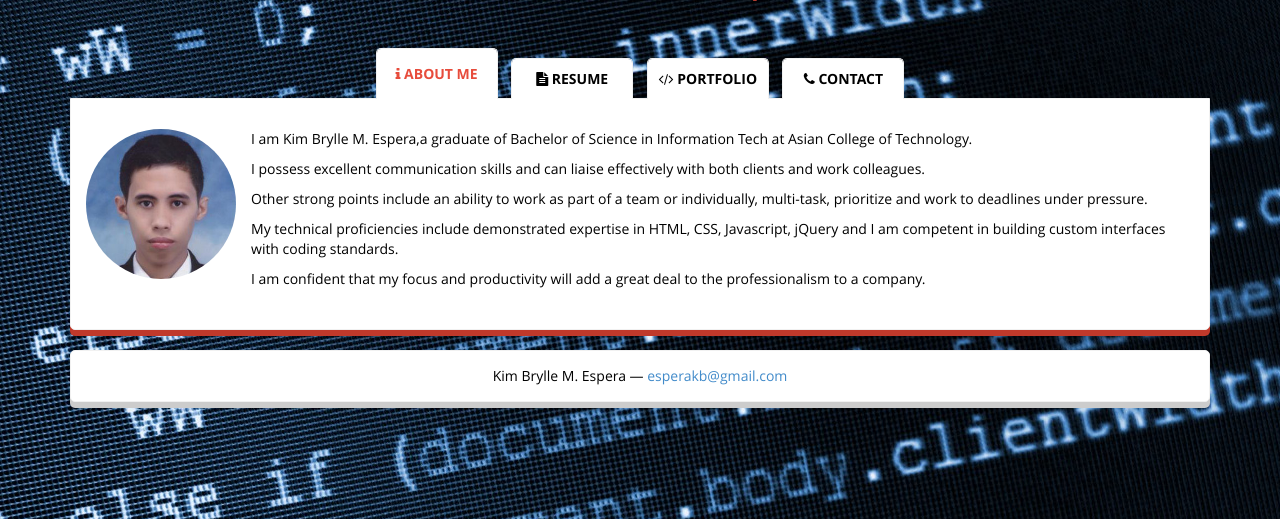
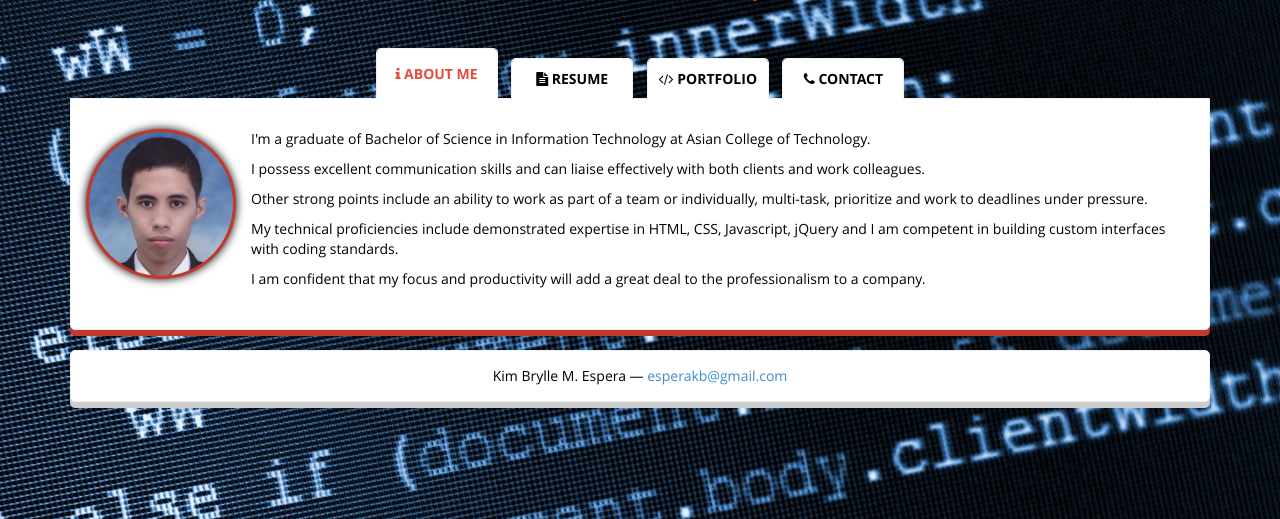
Before and after one commit to kimbrylle/kimbrylle.github.io, a PHP site: page / in a window 1280 px wide. Shown: the part 132-651 px from the top of the page. Run offline with PHP 8.4, Linux system fonts and the light colour scheme.

Commit message:
Update the about section and added hover effect for the portfolio.

```diff
--- a/css/styles.css
+++ b/css/styles.css
@@ -170,10 +170,15 @@ header h4 {
 }
 
 .photo img {
+	background: #c0392b;
 	-webkit-border-radius: 50%;
 	   -moz-border-radius: 50%;
 			border-radius: 50%;
+	-webkit-box-shadow: 0 0 10px #000;
+	   -moz-box-shadow: 0 0 10px #000;
+			box-shadow: 0 0 10px #000;
 	max-width: 150px;
+	padding: 3px;
 	width: 100%;
 }
 
@@ -348,6 +353,10 @@ header h4 {
 	z-index: 1;
 }
 
+.site-logo:hover img {
+	transform: scale(1.5, 1.5);
+}
+
 /* contact-content */
 .contact-content {
 	text-align: center;
--- a/index.html
+++ b/index.html
@@ -56,7 +56,7 @@
 						<div class="about-content clearfix" id="about">
 							<div class="photo"><img src="images/kim.jpg"></div>
 							<div>
-								<p>I am Kim Brylle M. Espera,a graduate of Bachelor of Science in Information Tech at Asian College of Technology.</p>
+								<p>I'm a graduate of Bachelor of Science in Information Technology at Asian College of Technology.</p>
 								<p>I possess excellent communication skills and can liaise effectively with both clients and work colleagues.</p>
 								<p>Other strong points include an ability to work as part of a team or individually, multi-task, prioritize and work to deadlines under pressure.</p>
 								<p>My technical proficiencies include demonstrated expertise in HTML, CSS, Javascript, jQuery and I am competent in building custom interfaces with coding standards.</p>
```
